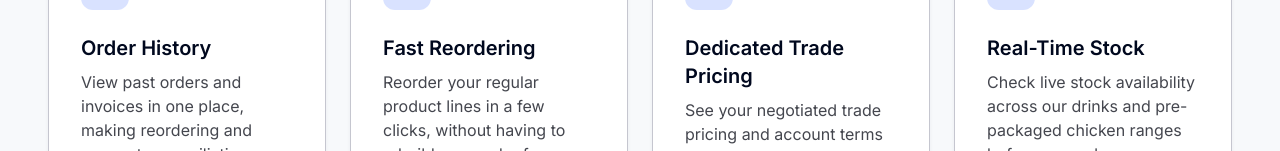
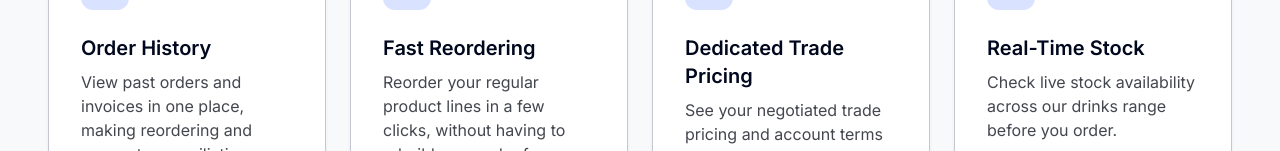
Before and after one commit to Hamzafarooq787/MB-TRADE-SUPPLIES-LTD, a Next.js app: page /wholesale-portal in a window 1280 px wide. Shown: the part 801-952 px from the top of the page. Built offline with nearby package versions, Linux system fonts and the light colour scheme; no server answers.

Commit message:
Remove chicken reference from wholesale portal

```diff
--- a/src/app/wholesale-portal/page.tsx
+++ b/src/app/wholesale-portal/page.tsx
@@ -25,7 +25,7 @@ const features = [
     icon: "inventory_2",
     title: "Real-Time Stock",
     description:
-      "Check live stock availability across our drinks and pre-packaged chicken ranges before you order.",
+      "Check live stock availability across our drinks range before you order.",
   },
 ];
 
```
